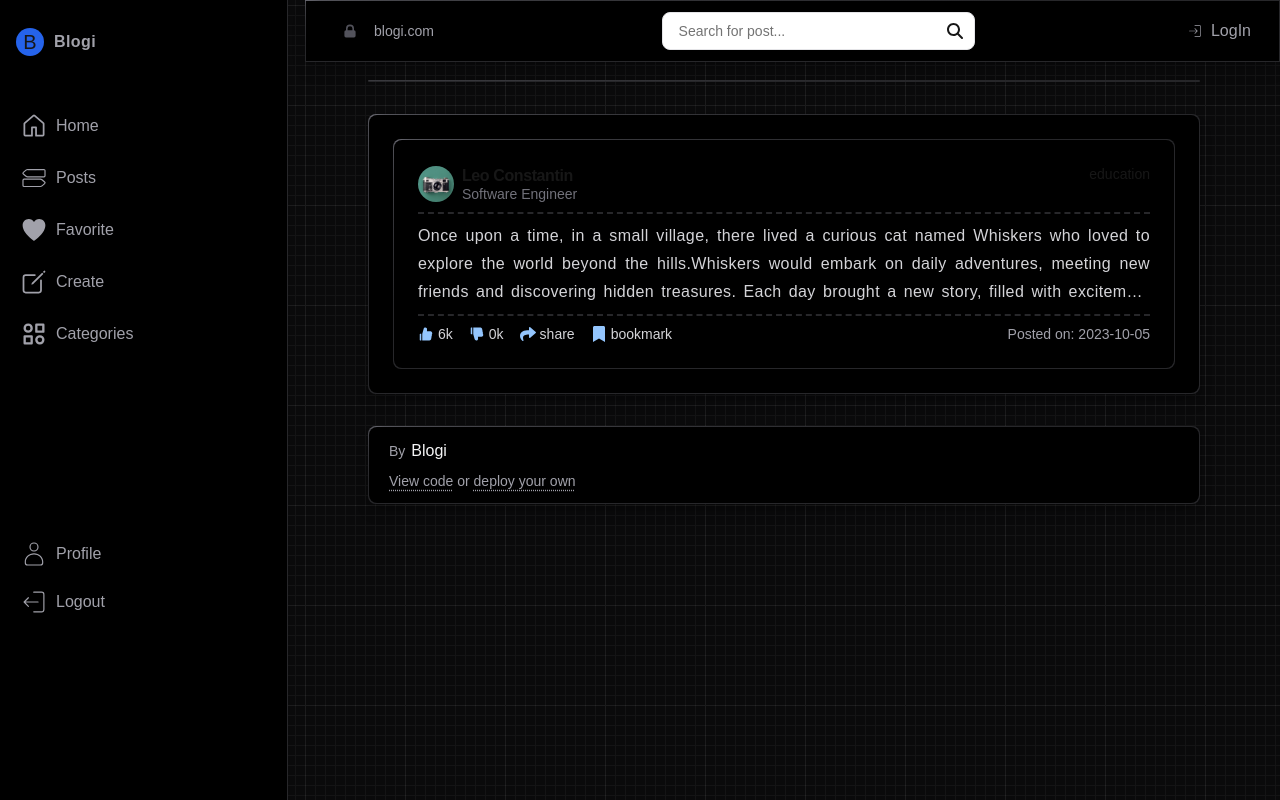
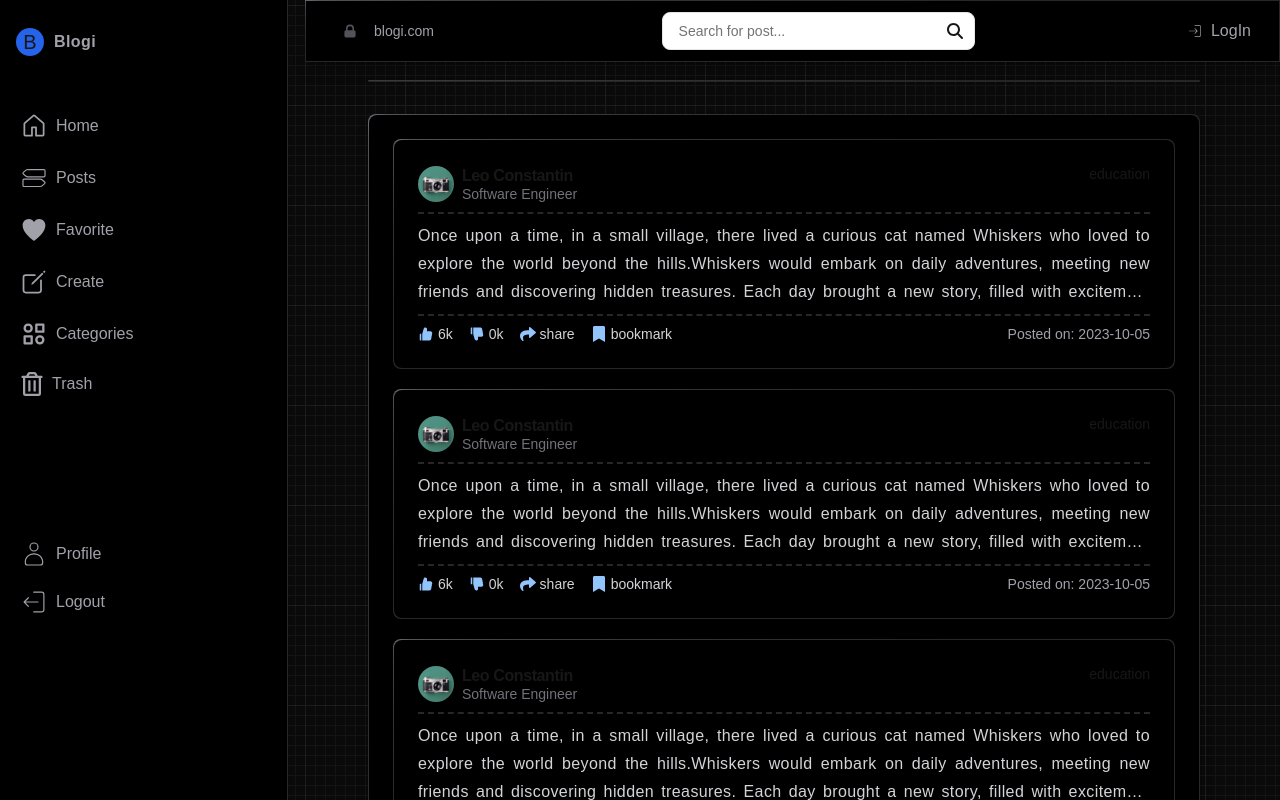
Before and after one commit to leconstantin/Blogi, a Next.js app: page / in a window 1280 px wide. Shown: the top 800 px of the page. Built offline with nearby package versions, Linux system fonts and the light colour scheme.

Commit message:
made postcards

```diff
--- a/src/app/page.tsx
+++ b/src/app/page.tsx
@@ -1,68 +1,13 @@
-import Image from "next/image";
-import { AiFillDislike, AiFillLike } from "react-icons/ai";
-import {
-  FaBookmark,
-  FaCommentDots,
-  FaRegCommentDots,
-  FaShare,
-} from "react-icons/fa";
+import PostCard from "@/components/PostCard";
 
 export default function Home() {
   return (
     <main className="flex flex-col space-y-5">
-      <div className="rounded-lg bg-vc-border-gradient p-px shadow-lg shadow-black/20">
-        <div className="flex flex-col items-center rounded-lg bg-black p-3.5 lg:p-6">
-          {/* top section */}
-          <div className="flex justify-between w-full pb-2 border-b-2 border-dashed border-zinc-800">
-            <div className="flex items-center space-x-2">
-              <Image
-                src="/test.jpg"
-                width={36}
-                height={36}
-                alt="profile"
-                className="w-9 h-9 rounded-full"
-              />
-              <div className="flex flex-col -space-y-1">
-                <div className="font-bold tracking-tight">Leo Constantin</div>
-                <div className="text-zinc-500 text-sm">Software Engineer</div>
-              </div>
-            </div>
-            <div className="text-sm">education</div>
-          </div>
-          {/* middle content */}
-          <div className="text-justify line-clamp-3 pt-2 text-base text-zinc-300 tracking-wide leading-7 text-balance">
-            Once upon a time, in a small village, there lived a curious cat
-            named Whiskers who loved to explore the world beyond the
-            hills.Whiskers would embark on daily adventures, meeting new friends
-            and discovering hidden treasures. Each day brought a new story,
-            filled with excitement and wonder.
-          </div>
-
-          {/* actions */}
-          <div className="flex justify-between w-full pt-2 border-t-2 border-dashed border-zinc-800 mt-2">
-            <div className="flex space-x-4">
-              <button className="flex items-center space-x-1 text-zinc-300 hover:text-white">
-                <AiFillLike className="size-4 text-blue-300" />
-                <span className="text-sm">6k</span>
-              </button>
-              <button className="flex items-center space-x-1 text-zinc-300 hover:text-white">
-                <AiFillDislike className="size-4 text-blue-300" />
-                <span className="text-sm">0k</span>
-              </button>
-              <button className="flex items-center space-x-1 text-zinc-300 hover:text-white">
-                <FaShare className="size-4 text-blue-300" />
-                <span className="text-sm">share</span>
-              </button>
-
-              <button className="flex items-center space-x-1 text-zinc-300 hover:text-white">
-                <FaBookmark className="size-4 text-blue-300" />
-                <span className="text-sm">bookmark</span>
-              </button>
-            </div>
-            <div className="text-zinc-400 text-sm">Posted on: 2023-10-05</div>
-          </div>
-        </div>
-      </div>
+      <PostCard />
+      <PostCard />
+      <PostCard />
+      <PostCard />
+      <PostCard />
     </main>
   );
 }
--- a/src/components/GlobalNav.tsx
+++ b/src/components/GlobalNav.tsx
@@ -4,7 +4,7 @@ import Link from "next/link";
 import { useSelectedLayoutSegment } from "next/navigation";
 import clsx from "clsx";
 import { useState } from "react";
-import { FaBars, FaTimes } from "react-icons/fa";
+import { FaBars, FaRegTrashAlt, FaTimes } from "react-icons/fa";
 import { demos, Item, navItems, profile } from "@/lib/demo";
 import { GoHome } from "react-icons/go";
 import { CiLogin, CiLogout, CiSignpostDuo1, CiUser } from "react-icons/ci";
@@ -118,6 +118,8 @@ export function getIcon(icon: string) {
       return <CiLogout className="size-7" />;
     case "profile":
       return <CiUser className="size-7" />;
+    case "trash":
+      return <FaRegTrashAlt className="size-6" />;
     default:
       return <MdBubbleChart className="size-7" />;
   }
--- a/src/components/PostCard.tsx
+++ b/src/components/PostCard.tsx
@@ -0,0 +1,65 @@
+import Image from "next/image";
+import { AiFillDislike, AiFillLike } from "react-icons/ai";
+import {
+  FaBookmark,
+  FaCommentDots,
+  FaRegCommentDots,
+  FaShare,
+} from "react-icons/fa";
+export default function PostCard() {
+  return (
+    <div className="rounded-lg bg-vc-border-gradient p-px shadow-lg shadow-black/20">
+      <div className="flex flex-col items-center rounded-lg bg-black p-3.5 lg:p-6">
+        {/* top section */}
+        <div className="flex justify-between w-full pb-2 border-b-2 border-dashed border-zinc-800">
+          <div className="flex items-center space-x-2">
+            <Image
+              src="/test.jpg"
+              width={36}
+              height={36}
+              alt="profile"
+              className="w-9 h-9 rounded-full"
+            />
+            <div className="flex flex-col -space-y-1">
+              <div className="font-bold tracking-tight">Leo Constantin</div>
+              <div className="text-zinc-500 text-sm">Software Engineer</div>
+            </div>
+          </div>
+          <div className="text-sm">education</div>
+        </div>
+        {/* middle content */}
+        <div className="text-justify line-clamp-3 pt-2 text-base text-zinc-300 tracking-wide leading-7 text-balance">
+          Once upon a time, in a small village, there lived a curious cat named
+          Whiskers who loved to explore the world beyond the hills.Whiskers
+          would embark on daily adventures, meeting new friends and discovering
+          hidden treasures. Each day brought a new story, filled with excitement
+          and wonder.
+        </div>
+
+        {/* actions */}
+        <div className="flex justify-between w-full pt-2 border-t-2 border-dashed border-zinc-800 mt-2">
+          <div className="flex space-x-4">
+            <button className="flex items-center space-x-1 text-zinc-300 hover:text-white">
+              <AiFillLike className="size-4 text-blue-300" />
+              <span className="text-sm">6k</span>
+            </button>
+            <button className="flex items-center space-x-1 text-zinc-300 hover:text-white">
+              <AiFillDislike className="size-4 text-blue-300" />
+              <span className="text-sm">0k</span>
+            </button>
+            <button className="flex items-center space-x-1 text-zinc-300 hover:text-white">
+              <FaShare className="size-4 text-blue-300" />
+              <span className="text-sm">share</span>
+            </button>
+
+            <button className="flex items-center space-x-1 text-zinc-300 hover:text-white">
+              <FaBookmark className="size-4 text-blue-300" />
+              <span className="text-sm">bookmark</span>
+            </button>
+          </div>
+          <div className="text-zinc-400 text-sm">Posted on: 2023-10-05</div>
+        </div>
+      </div>
+    </div>
+  );
+}
--- a/src/lib/demo.ts
+++ b/src/lib/demo.ts
@@ -121,6 +121,10 @@ export const navItems = [
     name: "Categories",
     slug: "categories",
   },
+  {
+    name: "Trash",
+    slug: "trash",
+  },
 ];
 export const profile = [
   {
```
